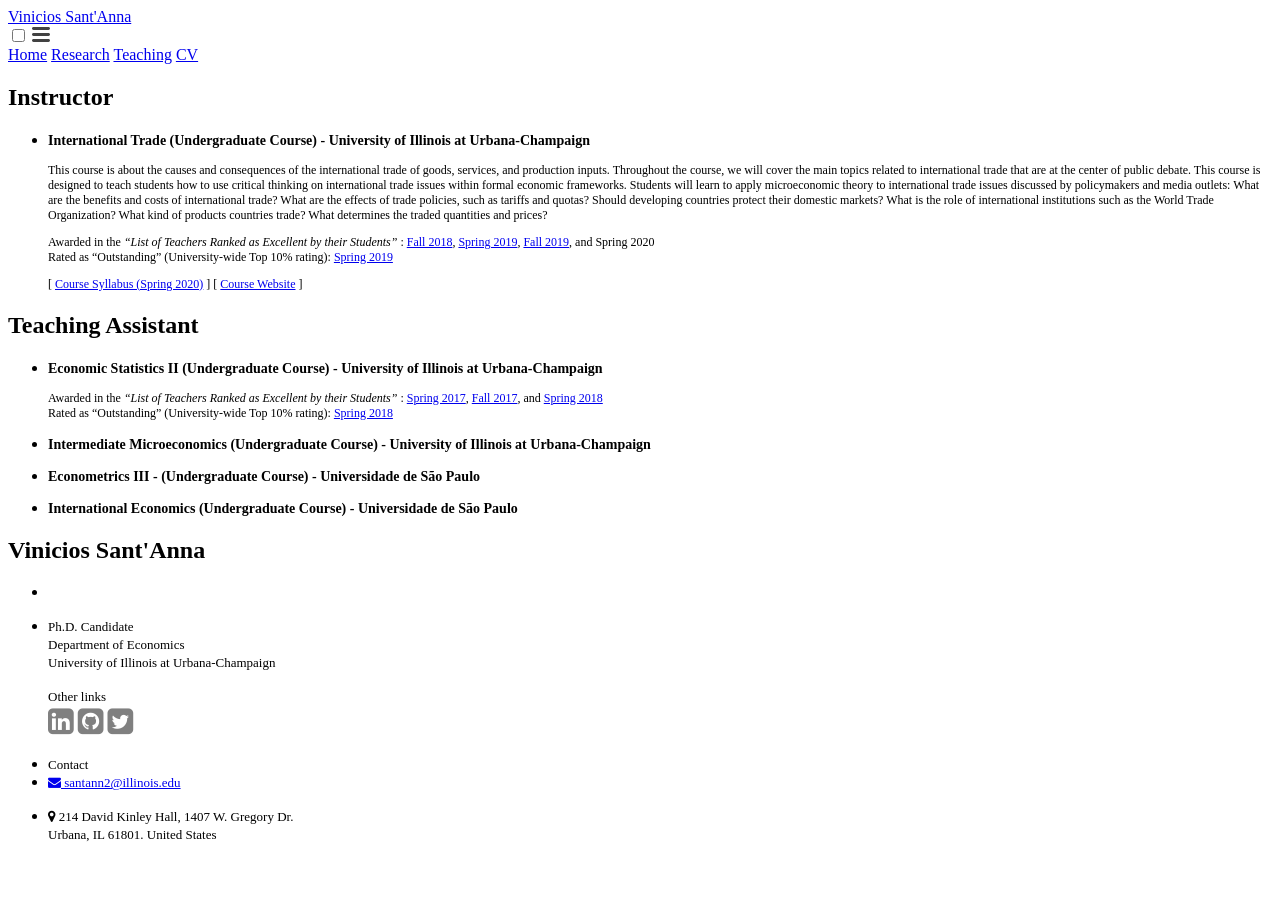
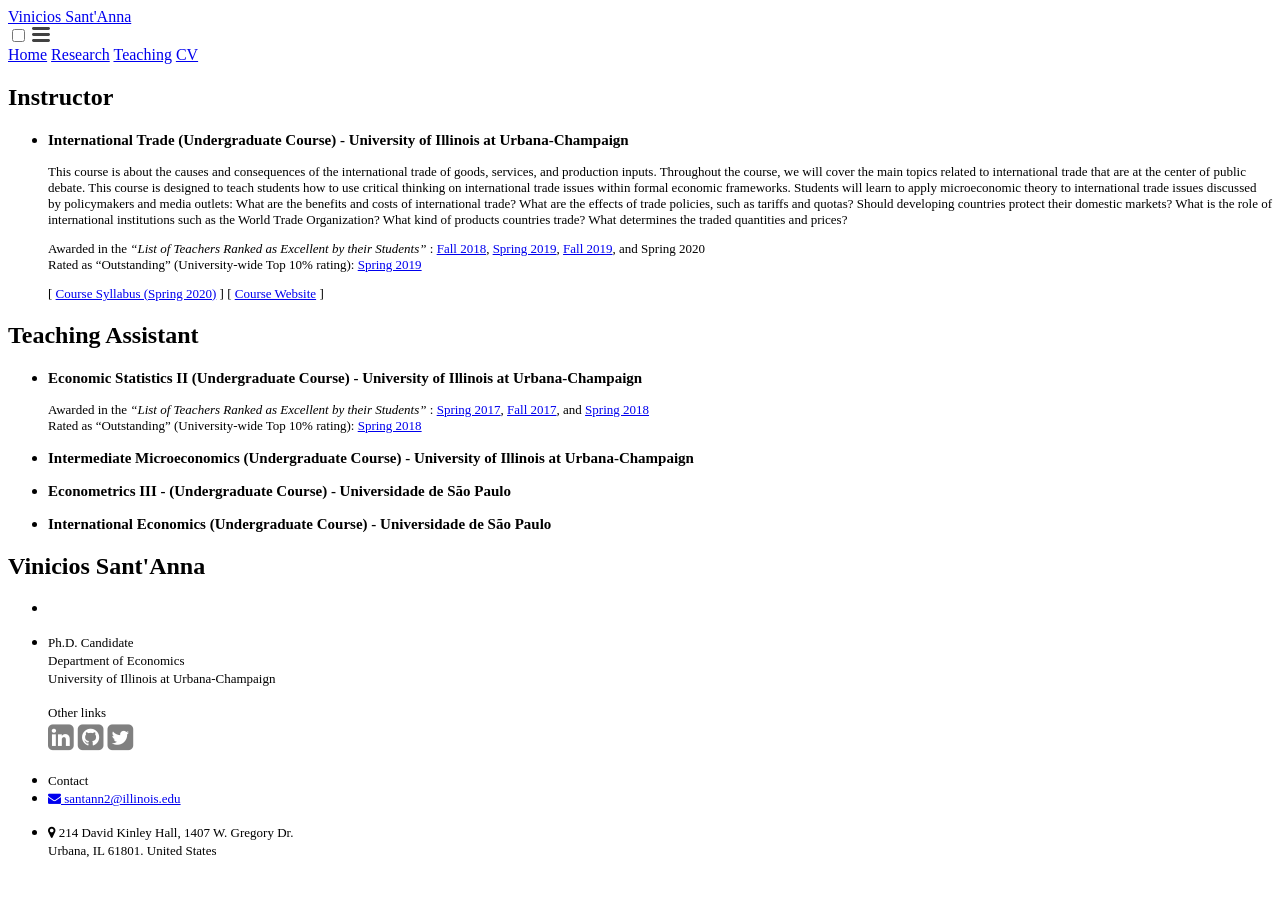
Before and after one commit to vpsantanna/vpsantanna.github.io, a Jekyll site: the page built from 3-teaching.md, in a window 1280 px wide. Shown: the top 897 px of the page. Built offline with Jekyll 4.4.1, drawn with Linux system fonts in a browser that asks for light colours; a script that is not in the unit is left out.

Commit message:
Update 3-teaching.md

```diff
--- a/3-teaching.md
+++ b/3-teaching.md
@@ -6,20 +6,20 @@ permalink: /teaching/
 
 # Instructor
 
-- <p style="font-size:14px"><b>International Trade (Undergraduate Course) - University of Illinois at Urbana-Champaign</b></p>
+- <p style="font-size:15px"><b>International Trade (Undergraduate Course) - University of Illinois at Urbana-Champaign</b></p>
 
-   <p style="font-size:12px">This course is about the causes and consequences of the international trade of goods, services, and production inputs. Throughout the course, we will cover the main topics related to international trade that are at the center of public debate.  This course is designed to teach students how to use critical thinking on international trade issues within formal economic frameworks. Students will learn to apply microeconomic theory to international trade issues discussed by policymakers and media outlets: What are the benefits and costs of international trade?  What are the effects of trade policies, such as tariffs and quotas? Should developing countries protect their domestic markets? What is the role of international institutions such as the World Trade Organization? What kind of products countries trade? What determines the traded quantities and prices?  </p>
+   <p style="font-size:13px">This course is about the causes and consequences of the international trade of goods, services, and production inputs. Throughout the course, we will cover the main topics related to international trade that are at the center of public debate.  This course is designed to teach students how to use critical thinking on international trade issues within formal economic frameworks. Students will learn to apply microeconomic theory to international trade issues discussed by policymakers and media outlets: What are the benefits and costs of international trade?  What are the effects of trade policies, such as tariffs and quotas? Should developing countries protect their domestic markets? What is the role of international institutions such as the World Trade Organization? What kind of products countries trade? What determines the traded quantities and prices?  </p>
 
-   <p style="font-size:12px">Awarded in the  <em>“List of Teachers Ranked as Excellent by their Students” </em>: <a href="https://citl.illinois.edu/docs/default-source/teachers-ranked-as-excellent/tre-2018-fall.pdf#page=21" target="_blank">Fall 2018</a>, <a href="https://citl.illinois.edu/docs/default-source/teachers-ranked-as-excellent/tre-2019-spring.pdf#page=19" target="_blank">Spring 2019</a>, <a href="https://citl.illinois.edu/docs/default-source/teachers-ranked-as-excellent/tre-2019-fall.pdf#page=20" target="_blank">Fall 2019</a>, and Spring 2020 <br> Rated as “Outstanding” (University-wide Top 10% rating): <a href="https://citl.illinois.edu/docs/default-source/teachers-ranked-as-excellent/tre-2019-spring.pdf#page=19" target="_blank">Spring 2019</a> </p>
+   <p style="font-size:13px">Awarded in the  <em>“List of Teachers Ranked as Excellent by their Students” </em>: <a href="https://citl.illinois.edu/docs/default-source/teachers-ranked-as-excellent/tre-2018-fall.pdf#page=21" target="_blank">Fall 2018</a>, <a href="https://citl.illinois.edu/docs/default-source/teachers-ranked-as-excellent/tre-2019-spring.pdf#page=19" target="_blank">Spring 2019</a>, <a href="https://citl.illinois.edu/docs/default-source/teachers-ranked-as-excellent/tre-2019-fall.pdf#page=20" target="_blank">Fall 2019</a>, and Spring 2020 <br> Rated as “Outstanding” (University-wide Top 10% rating): <a href="https://citl.illinois.edu/docs/default-source/teachers-ranked-as-excellent/tre-2019-spring.pdf#page=19" target="_blank">Spring 2019</a> </p>
 
-  <p style="font-size:12px">[ <a href="/files/Econ_490_International_Trade___Syllabus.pdf" target="_blank">Course Syllabus (Spring 2020)</a> ] [ <a href="https://compass2g.illinois.edu/webapps/blackboard/content/listContentEditable.jsp?content_id=_4184689_1&course_id=_48673_1" target="_blank">Course Website</a> ]</p>
+  <p style="font-size:13px">[ <a href="/files/Econ_490_International_Trade___Syllabus.pdf" target="_blank">Course Syllabus (Spring 2020)</a> ] [ <a href="https://compass2g.illinois.edu/webapps/blackboard/content/listContentEditable.jsp?content_id=_4184689_1&course_id=_48673_1" target="_blank">Course Website</a> ]</p>
 
 
 # Teaching Assistant
 
-- <p style="font-size:14px"><b>Economic Statistics II (Undergraduate Course) - University of Illinois at Urbana-Champaign</b></p>
-   <p style="font-size:12px">Awarded in the  <em>“List of Teachers Ranked as Excellent by their Students” </em>: <a href="https://citl.illinois.edu/docs/default-source/teachers-ranked-as-excellent/tre-2017-spring.pdf#page=19" target="_blank">Spring 2017</a>, <a href="https://citl.illinois.edu/docs/default-source/teachers-ranked-as-excellent/tre-2017-fall.pdf#page=21" target="_blank">Fall 2017</a>, and <a href="https://citl.illinois.edu/docs/default-source/teachers-ranked-as-excellent/tre-2018-spring.pdf#page=18" target="_blank">Spring 2018</a>  <br> Rated as “Outstanding” (University-wide Top 10% rating): <a href="https://citl.illinois.edu/docs/default-source/teachers-ranked-as-excellent/tre-2018-spring.pdf#page=18" target="_blank">Spring 2018</a> </p>
+- <p style="font-size:15px"><b>Economic Statistics II (Undergraduate Course) - University of Illinois at Urbana-Champaign</b></p>
+   <p style="font-size:13px">Awarded in the  <em>“List of Teachers Ranked as Excellent by their Students” </em>: <a href="https://citl.illinois.edu/docs/default-source/teachers-ranked-as-excellent/tre-2017-spring.pdf#page=19" target="_blank">Spring 2017</a>, <a href="https://citl.illinois.edu/docs/default-source/teachers-ranked-as-excellent/tre-2017-fall.pdf#page=21" target="_blank">Fall 2017</a>, and <a href="https://citl.illinois.edu/docs/default-source/teachers-ranked-as-excellent/tre-2018-spring.pdf#page=18" target="_blank">Spring 2018</a>  <br> Rated as “Outstanding” (University-wide Top 10% rating): <a href="https://citl.illinois.edu/docs/default-source/teachers-ranked-as-excellent/tre-2018-spring.pdf#page=18" target="_blank">Spring 2018</a> </p>
 
-- <p style="font-size:14px"><b>Intermediate Microeconomics (Undergraduate Course) - University of Illinois at Urbana-Champaign</b></p>
-- <p style="font-size:14px"><b>Econometrics III - (Undergraduate Course) - Universidade de São Paulo</b></p>
-- <p style="font-size:14px"><b>International Economics (Undergraduate Course) - Universidade de São Paulo</b></p>
+- <p style="font-size:15px"><b>Intermediate Microeconomics (Undergraduate Course) - University of Illinois at Urbana-Champaign</b></p>
+- <p style="font-size:15px"><b>Econometrics III - (Undergraduate Course) - Universidade de São Paulo</b></p>
+- <p style="font-size:15px"><b>International Economics (Undergraduate Course) - Universidade de São Paulo</b></p>
```
